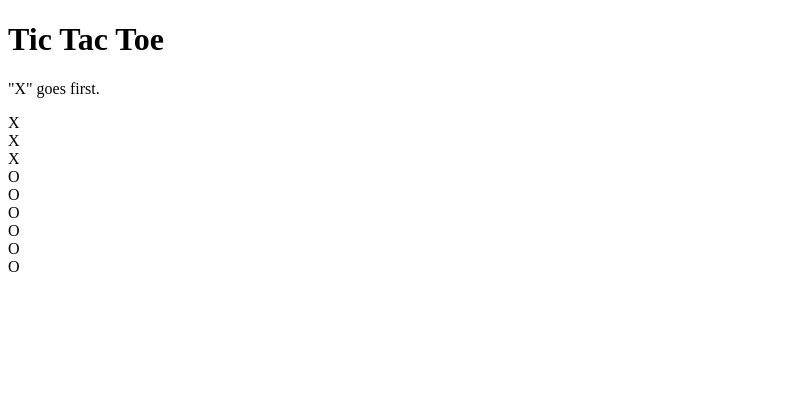
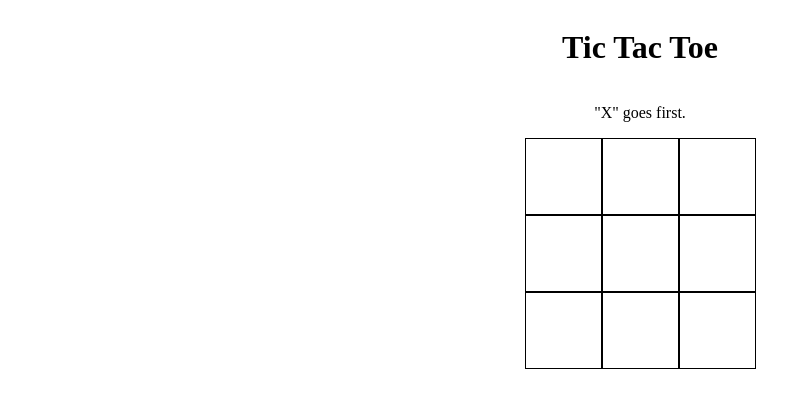
Before and after one commit to heidi37/tic-tac-toe, a plain HTML site: page index.html in a window 1280 px wide. Shown: the whole page, without its empty margins (0-811 px from the left). Drawn offline with Linux system fonts and the light colour scheme.

Commit message:
functioning game with procedural programming

```diff
--- a/index.html
+++ b/index.html
@@ -3,6 +3,7 @@
 <head>
   <meta charset="UTF-8">
   <meta name="viewport" content="width=device-width, initial-scale=1.0">
+  <link rel="stylesheet" href="styles.css">
   <title>Tic Tac Toe</title>
 </head>
 <body>
@@ -10,19 +11,19 @@
   <p>"X" goes first.</p>
   <div id="board">
     <div class="row">
-      <div id="zeroZero">X</div>
-      <div id="zeroOne">X</div>
-      <div id="zeroTwo">X</div>
+      <div class="box"></div>
+      <div class="box"></div>
+      <div class="box"></div>
     </div>
     <div class="row">
-      <div id="oneZero">O</div>
-      <div id="oneOne">O</div>
-      <div id="oneTwo">O</div>
+      <div class="box"></div>
+      <div class="box"></div>
+      <div class="box"></div>
     </div>
     <div class="row">
-      <div id="twoZero">O</div>
-      <div id="twoOne">O</div>
-      <div id="twoTwo">O</div>
+      <div class="box"></div>
+      <div class="box"></div>
+      <div class="box"></div>
     </div>
   </div>
   <script src="main.js"></script>
--- a/main.js
+++ b/main.js
@@ -1 +1,11 @@
-console.log('hello world')
+const boxArray = document.getElementsByClassName("box")
+let playerGoing = "X"
+
+for(box of boxArray){
+  box.addEventListener("click", function(e){
+    e.target.innerHTML = playerGoing
+    playerGoing === "X" ? playerGoing = "O" : playerGoing = "X"
+  })
+}
+
+console.log(boxArray)
--- /dev/null
+++ b/styles.css
@@ -0,0 +1,21 @@
+body {
+  display: flex;
+  flex-direction: column;
+  align-items: center;
+}
+
+#board {
+  font-size: 4rem;
+}
+
+.row {
+  display: flex;
+  div {
+    //padding: 15px;
+    border: 1px solid black;
+    width: 75px;
+    height: 75px;
+    display: flex;
+    justify-content: center;
+  }
+}
```
